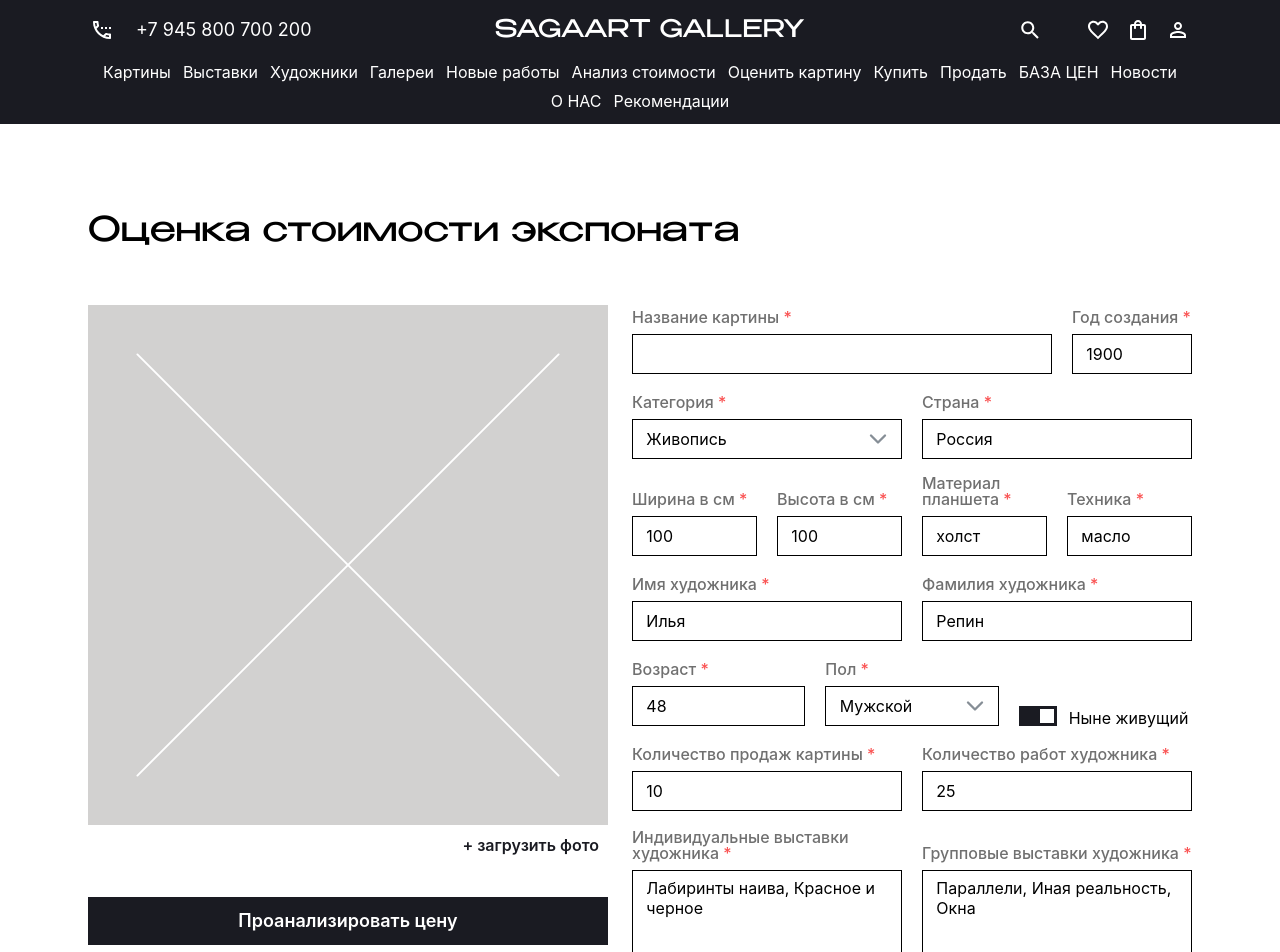
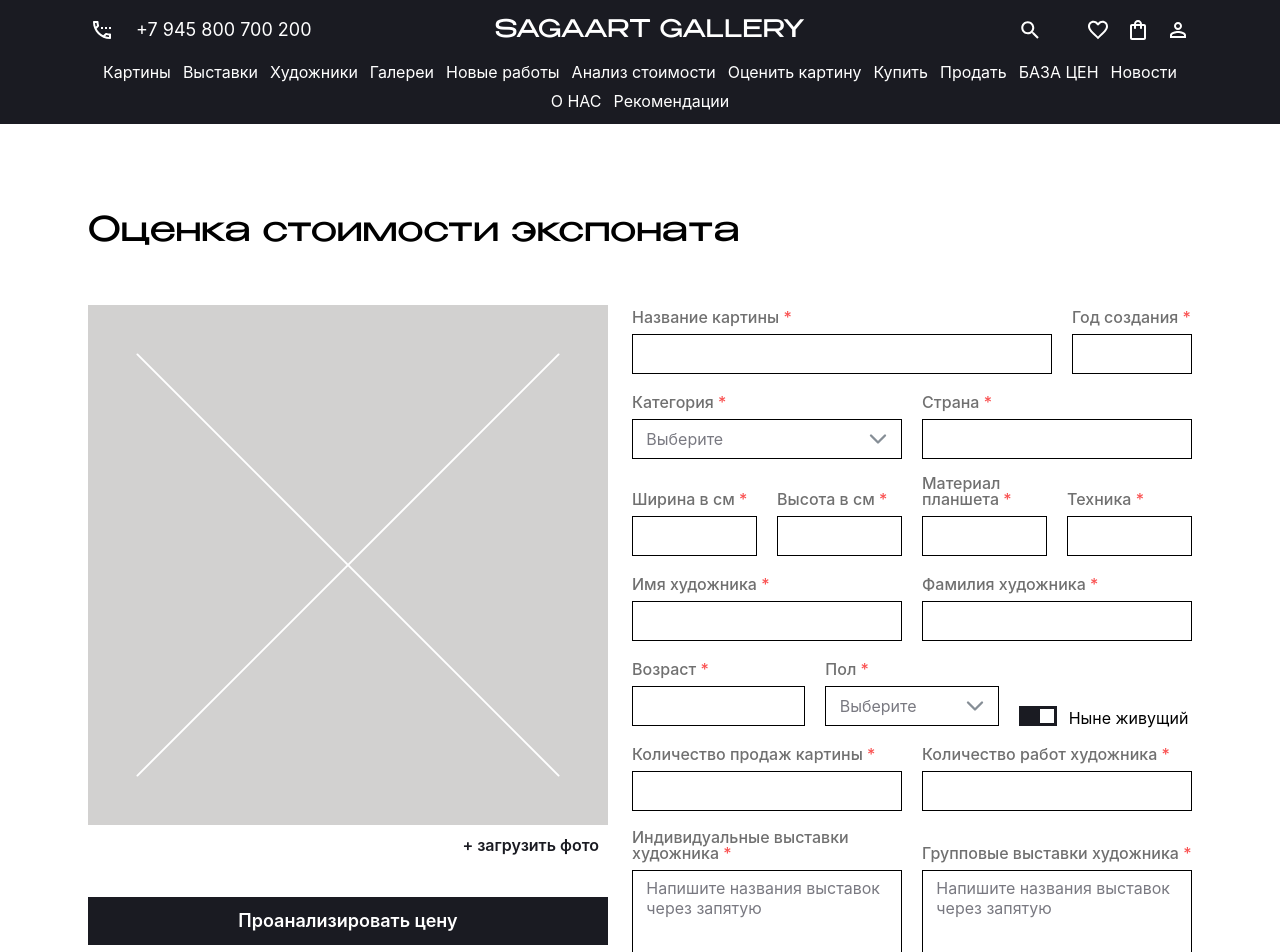
Before and after one commit to sagaart-2/sagaart-frontend, a Next.js app: page /bids in a window 1280 px wide. Shown: the top 952 px of the page. Built offline with nearby package versions, Linux system fonts and the light colour scheme; no server answers.

Commit message:
feat: add bid logic

```diff
--- a/src/widgets/bid-form/bid-form-ui.tsx
+++ b/src/widgets/bid-form/bid-form-ui.tsx
@@ -66,7 +66,6 @@ export function BidFormUi({
             ]}
             label="Категория"
             placeholder="Выберите"
-            defaultValue="Живопись"
             allowDeselect
             styles={{ root: { width: '100%', maxWidth: '280px' } }}
             {...form.getInputProps('category')}
--- a/src/widgets/bid-form/index.tsx
+++ b/src/widgets/bid-form/index.tsx
@@ -15,27 +15,7 @@ export function BidForm() {
   const [photoFile, setPhotoFile] = useState<File | null>(null);
   const handleSelectPhotoFile = useCallback(setPhotoFile, [setPhotoFile]);
 
-  const form = useForm<IFormValues>({
-    initialValues: {
-      title: '',
-      year_create: 1900,
-      category: 'Живопись',
-      country: 'Россия',
-      height: 100,
-      width: 100,
-      material_work: 'масло',
-      material_tablet: 'холст',
-      artist_name: 'Илья',
-      artist_lastname: 'Репин',
-      gender: 'male',
-      age: 48,
-      is_alive: true,
-      count_title: 10,
-      count_artist: 25,
-      solo_shows: 'Лабиринты наива, Красное и черное',
-      group_shows: 'Параллели, Иная реальность, Окна',
-    },
-  });
+  const form = useForm<IFormValues>();
 
   const handleSubmit = useCallback(
     async (values: IFormValues) => {
--- a/src/widgets/bid-form/picture-widget/picture-place/classes.module.css
+++ b/src/widgets/bid-form/picture-widget/picture-place/classes.module.css
@@ -1,6 +1,6 @@
 .picture {
   width: 100%;
   aspect-ratio: 1 / 1;
-  object-fit: cover;
+  object-fit: contain;
   object-position: center;
 }
--- a/src/widgets/bid-form/picture-widget/picture-place/index.tsx
+++ b/src/widgets/bid-form/picture-widget/picture-place/index.tsx
@@ -12,7 +12,6 @@ export function PicturePlace({ photoFile }: IProps) {
     <Stack
       w={520}
       h={520}
-      bg="tintGrey01"
       justify="center"
       align="center"
       style={{ flexShrink: 0 }}
```
